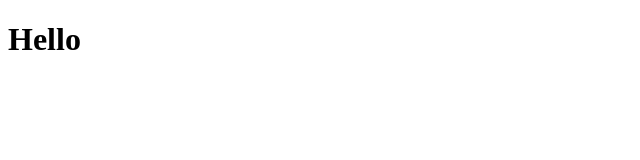
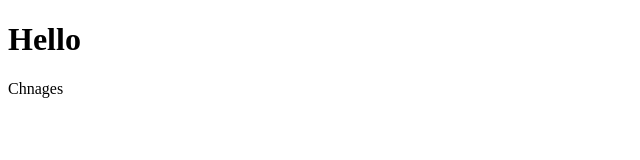
Before and after one commit to Sushant2435/Github, a plain HTML site: page index.html in a window 1280 px wide. Shown: the full height of the page, 0-640 px from the left. Drawn offline with Linux system fonts and the light colour scheme.

Commit message:
update files

```diff
--- a/index.html
+++ b/index.html
@@ -9,6 +9,7 @@
 
 <body>
     <h1>Hello</h1>
+    <p>Chnages</p>
 
 </body>
 
```
Also changed, not shown: git commands.txt (added).
